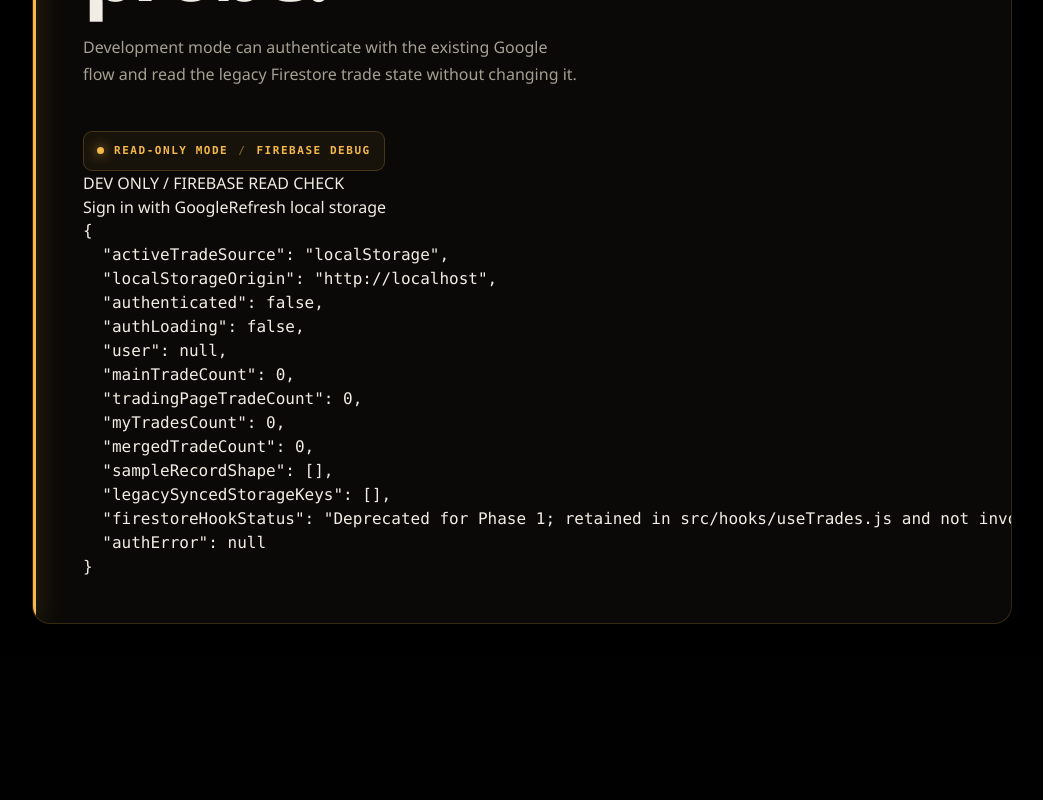
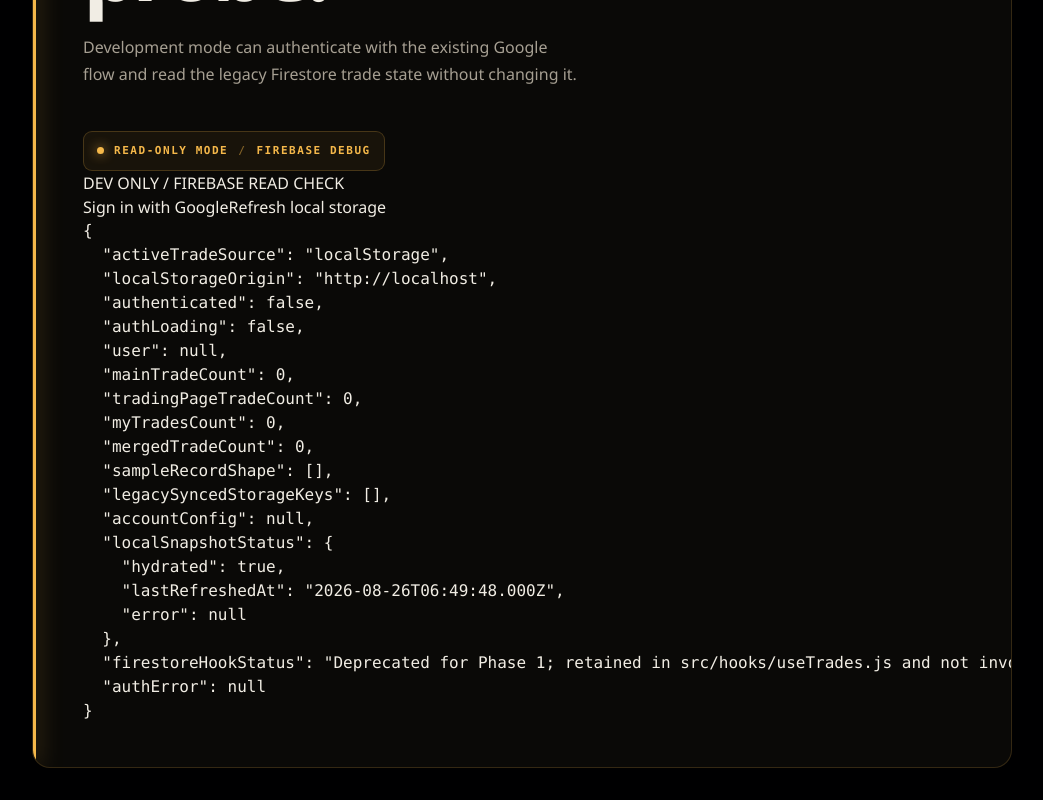
Before and after one commit to KavyaBaghel/Trading-Journal, a React (Vite) app in the folder journall-react/: page / in a window 1280 px wide. Shown: the part 407-1207 px from the top of the page, without its empty margins (0-1043 px from the left). Before the commit the page ends 1063 px from the top, so only its background shows below. Built offline with nearby package versions, Linux system fonts and the light colour scheme; no server answers.

Commit message:
Phase 1: add read-only Zustand trade store and account config bridge

```diff
--- a/journall-react/src/App.jsx
+++ b/journall-react/src/App.jsx
@@ -1,27 +1,31 @@
 // Phase 1 debug: preserve the Phase 0 terminal shell and mount only a development-only Firebase read proof.
 import { AuthProvider } from './contexts/AuthContext'
 import { useAuth } from './hooks/useAuth'
-import { useLocalTrades } from './hooks/useLocalTrades'
+import { useLocalTradeStoreBridge } from './hooks/useLocalTradeStoreBridge'
+import { useTradeStore } from './store/useTradeStore'
 import './index.css'
 
 function FirebaseDebugView() {
   const { error: authError, loading: authLoading, signInWithGoogle, user } = useAuth()
-  const localTrades = useLocalTrades()
+  const refreshLocalStorage = useLocalTradeStoreBridge()
+  const tradeStore = useTradeStore()
 
   const debugData = {
-    activeTradeSource: 'localStorage',
+    activeTradeSource: tradeStore.source,
     localStorageOrigin: window.location.origin,
     authenticated: Boolean(user),
     authLoading,
     user: user
       ? { uid: user.uid, email: user.email ?? null, displayName: user.displayName ?? null }
       : null,
-    mainTradeCount: localTrades.mainTradeCount,
-    tradingPageTradeCount: localTrades.tradingPageTradeCount,
-    myTradesCount: localTrades.myTradesCount,
-    mergedTradeCount: localTrades.mergedTradeCount,
-    sampleRecordShape: localTrades.trades[0] ? Object.keys(localTrades.trades[0]).sort() : [],
-    legacySyncedStorageKeys: localTrades.syncedStorageKeys,
+    mainTradeCount: tradeStore.tradeCounts.main,
+    tradingPageTradeCount: tradeStore.tradeCounts.tradingPage,
+    myTradesCount: tradeStore.tradeCounts.myTrades,
+    mergedTradeCount: tradeStore.tradeCounts.merged,
+    sampleRecordShape: tradeStore.trades[0] ? Object.keys(tradeStore.trades[0]).sort() : [],
+    legacySyncedStorageKeys: tradeStore.syncedStorageKeys,
+    accountConfig: tradeStore.accountConfig,
+    localSnapshotStatus: tradeStore.status,
     firestoreHookStatus: 'Deprecated for Phase 1; retained in src/hooks/useTrades.js and not invoked.',
     authError: authError?.message ?? null,
   }
@@ -30,7 +34,7 @@ function FirebaseDebugView() {
     <section data-dev-only="firebase-debug">
       <p>DEV ONLY / FIREBASE READ CHECK</p>
       {!authLoading && !user ? <button type="button" onClick={signInWithGoogle}>Sign in with Google</button> : null}
-      <button type="button" onClick={localTrades.refresh}>Refresh local storage</button>
+      <button type="button" onClick={refreshLocalStorage}>Refresh local storage</button>
       <pre>{JSON.stringify(debugData, null, 2)}</pre>
     </section>
   )
--- /dev/null
+++ b/journall-react/src/hooks/useLocalTradeStoreBridge.js
@@ -0,0 +1,27 @@
+// Phase 1 bridge: reuse the existing localStorage event subscriptions and publish read-only snapshots to Zustand.
+import { useEffect } from 'react'
+import { readLocalAccountConfig } from '../lib/readLocalAccountConfig'
+import { useTradeStore } from '../store/useTradeStore'
+import { useLocalTrades } from './useLocalTrades'
+
+export function useLocalTradeStoreBridge() {
+  const localTrades = useLocalTrades()
+  const replaceLocalSnapshot = useTradeStore((state) => state.replaceLocalSnapshot)
+  const localSnapshotSignature = JSON.stringify({
+    mainTradeCount: localTrades.mainTradeCount,
+    tradingPageTradeCount: localTrades.tradingPageTradeCount,
+    myTradesCount: localTrades.myTradesCount,
+    mergedTradeCount: localTrades.mergedTradeCount,
+    syncedStorageKeys: localTrades.syncedStorageKeys,
+    trades: localTrades.trades,
+  })
+
+  useEffect(() => {
+    replaceLocalSnapshot({
+      ...localTrades,
+      accountConfig: readLocalAccountConfig(),
+    })
+  }, [localSnapshotSignature, replaceLocalSnapshot])
+
+  return localTrades.refresh
+}
--- /dev/null
+++ b/journall-react/src/lib/readLocalAccountConfig.js
@@ -0,0 +1,42 @@
+// Phase 1 data contract: read the legacy account-config key only; never write or migrate it.
+const ACCOUNT_CONFIG_KEY = 'journall_account_config_v1'
+const DEFAULT_RISK_PERCENT = 1
+
+function clampNumber(value, minimum, maximum) {
+  return Math.min(maximum, Math.max(minimum, Number(value) || 0))
+}
+
+function todayDate() {
+  return new Date().toISOString().slice(0, 10)
+}
+
+export function readLocalAccountConfig() {
+  if (typeof window === 'undefined') return null
+
+  try {
+    const raw = JSON.parse(window.localStorage.getItem(ACCOUNT_CONFIG_KEY) || 'null')
+
+    if (!raw || !Number(raw.accountSize)) return null
+
+    return {
+      accountSize: Number(raw.accountSize),
+      phase: raw.phase || 'Phase 1',
+      profitTarget: Number(raw.profitTarget) || 0,
+      profitTargetType: raw.profitTargetType || 'percent',
+      maxDailyLoss: raw.maxDailyLoss === '' || raw.maxDailyLoss == null ? null : Number(raw.maxDailyLoss),
+      maxDailyLossType: raw.maxDailyLossType || 'percent',
+      maxDrawdown: raw.maxDrawdown === '' || raw.maxDrawdown == null ? null : Number(raw.maxDrawdown),
+      maxDrawdownType: raw.maxDrawdownType || 'percent',
+      riskPercent: clampNumber(raw.riskPercent || DEFAULT_RISK_PERCENT, 0.5, 2),
+      maxTradesPerDay: raw.maxTradesPerDay === '' || raw.maxTradesPerDay == null ? null : Number(raw.maxTradesPerDay),
+      minRr: raw.minRr === '' || raw.minRr == null ? null : Number(raw.minRr),
+      phaseDeadline: raw.phaseDeadline || '',
+      userSetupCriteria: Array.isArray(raw.userSetupCriteria)
+        ? raw.userSetupCriteria.map((item) => String(item || '').trim()).filter(Boolean)
+        : [],
+      startDate: raw.startDate || todayDate(),
+    }
+  } catch {
+    return null
+  }
+}
--- /dev/null
+++ b/journall-react/src/store/useTradeStore.js
@@ -0,0 +1,69 @@
+// Phase 1 data contract: non-persisted, read-only snapshots supplied by the existing localStorage hook.
+import { create } from 'zustand'
+
+const EMPTY_TRADE_COUNTS = Object.freeze({
+  main: 0,
+  tradingPage: 0,
+  myTrades: 0,
+  merged: 0,
+})
+
+function normalizeLocalSnapshot(snapshot) {
+  const trades = Array.isArray(snapshot?.trades) ? snapshot.trades : []
+  const syncedStorageKeys = Array.isArray(snapshot?.syncedStorageKeys) ? snapshot.syncedStorageKeys : []
+
+  return {
+    source: 'localStorage',
+    trades,
+    tradeCounts: {
+      main: Number(snapshot?.mainTradeCount) || 0,
+      tradingPage: Number(snapshot?.tradingPageTradeCount) || 0,
+      myTrades: Number(snapshot?.myTradesCount) || 0,
+      merged: Number(snapshot?.mergedTradeCount) || 0,
+    },
+    syncedStorageKeys,
+    accountConfig: snapshot?.accountConfig ?? null,
+  }
+}
+
+function snapshotSignature(snapshot) {
+  return JSON.stringify({
+    tradeCounts: snapshot.tradeCounts,
+    syncedStorageKeys: snapshot.syncedStorageKeys,
+    trades: snapshot.trades,
+    accountConfig: snapshot.accountConfig,
+  })
+}
+
+export const useTradeStore = create((set) => ({
+  source: 'localStorage',
+  trades: [],
+  tradeCounts: EMPTY_TRADE_COUNTS,
+  syncedStorageKeys: [],
+  accountConfig: null,
+  status: {
+    hydrated: false,
+    lastRefreshedAt: null,
+    error: null,
+  },
+  _snapshotSignature: null,
+
+  replaceLocalSnapshot: (nextSnapshot) => {
+    const snapshot = normalizeLocalSnapshot(nextSnapshot)
+    const nextSignature = snapshotSignature(snapshot)
+
+    set((current) => {
+      if (current._snapshotSignature === nextSignature) return current
+
+      return {
+        ...snapshot,
+        status: {
+          hydrated: true,
+          lastRefreshedAt: new Date().toISOString(),
+          error: null,
+        },
+        _snapshotSignature: nextSignature,
+      }
+    })
+  },
+}))
```
